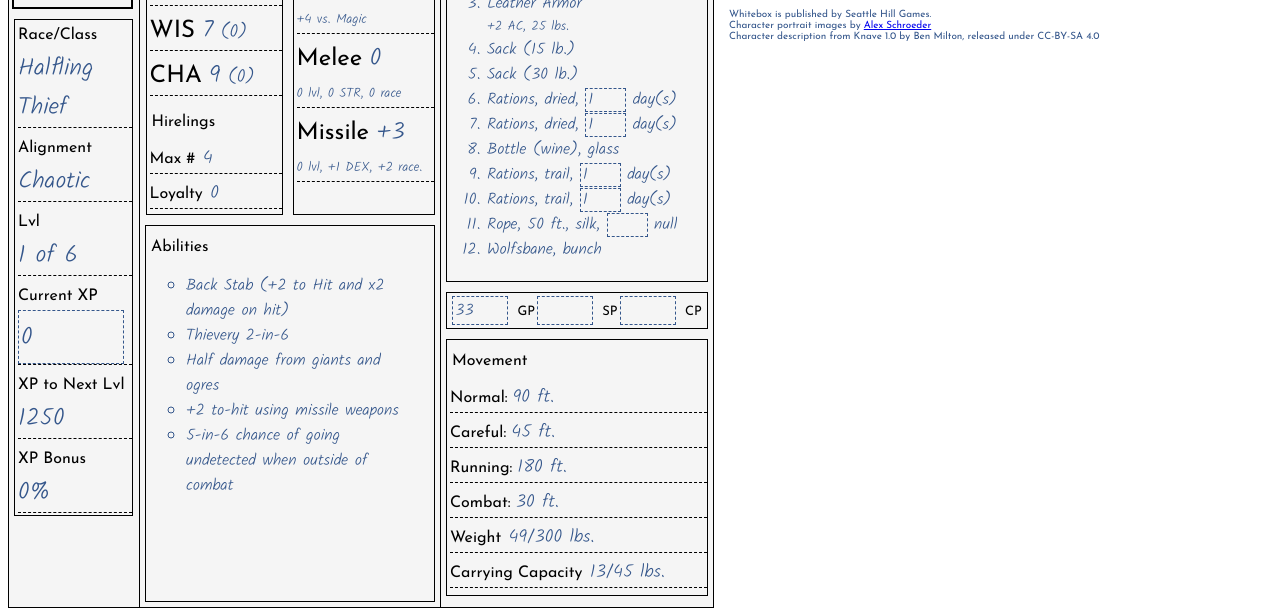
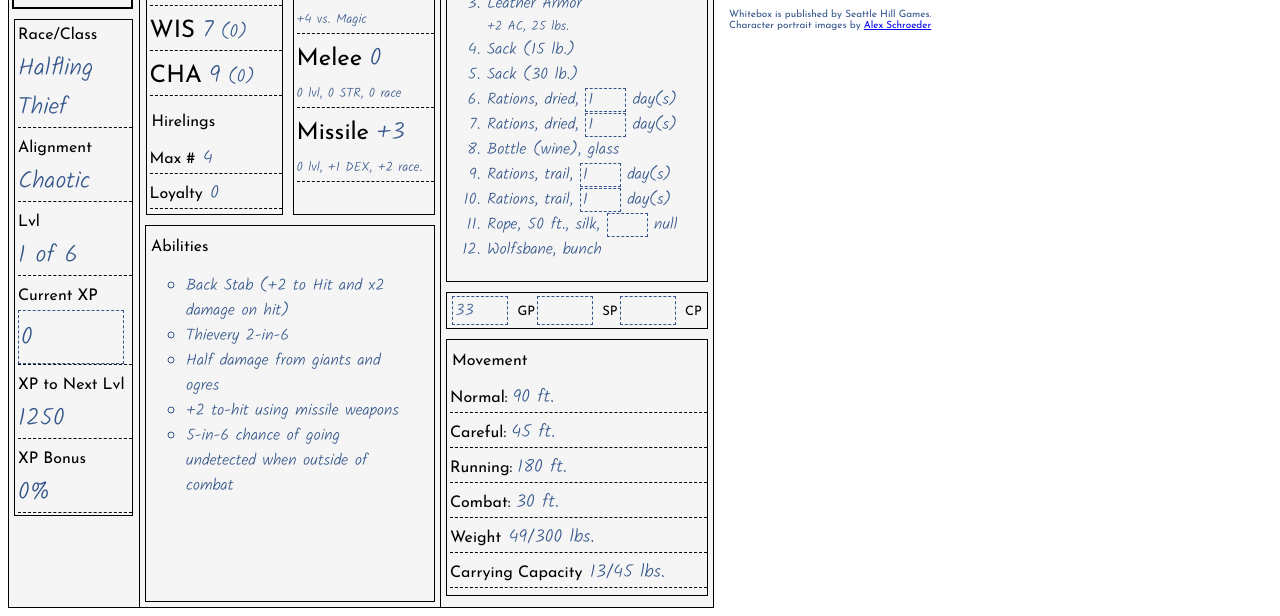
Before and after one commit to anprivitera/whitebox-fmag-character-generator, a website with bundled scripts: page generator.html in a window 1280 px wide. Shown: the part 184-800 px from the top of the page. Built offline with nearby package versions, Linux system fonts and the light colour scheme.

Commit message:
updated credits

```diff
--- a/generator.html
+++ b/generator.html
@@ -227,9 +227,6 @@
                 <span class="attributions">Whitebox is published by Seattle Hill Games.</span><br />
                 <span class="attributions">Character portrait images by <a
                         href="https://campaignwiki.org/face/view/alex/woman">Alex Schroeder</a></span><br />
-                <span class="attributions">Character description from
-                    Knave 1.0 by Ben Milton, released under CC-BY-SA
-                    4.0 </span>
             </footer>
         </nav>
 
```
